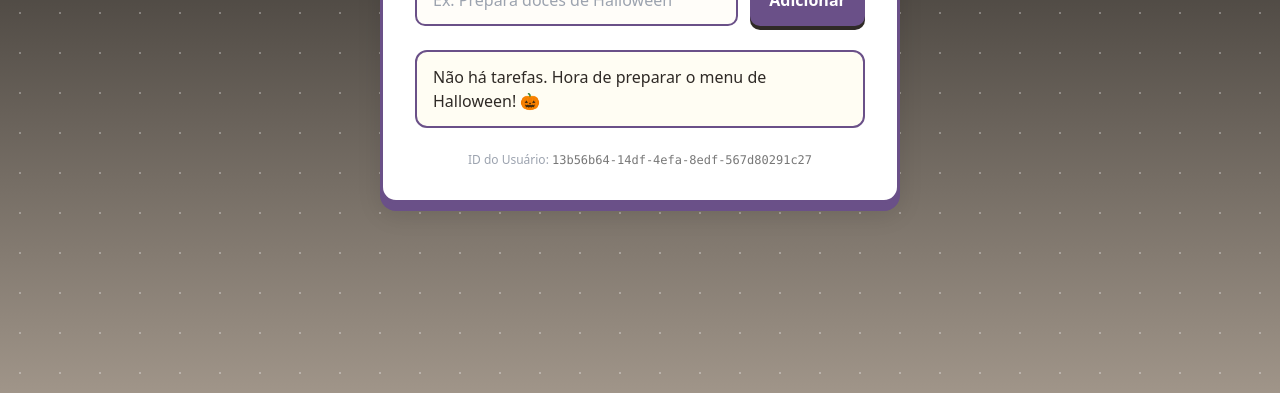
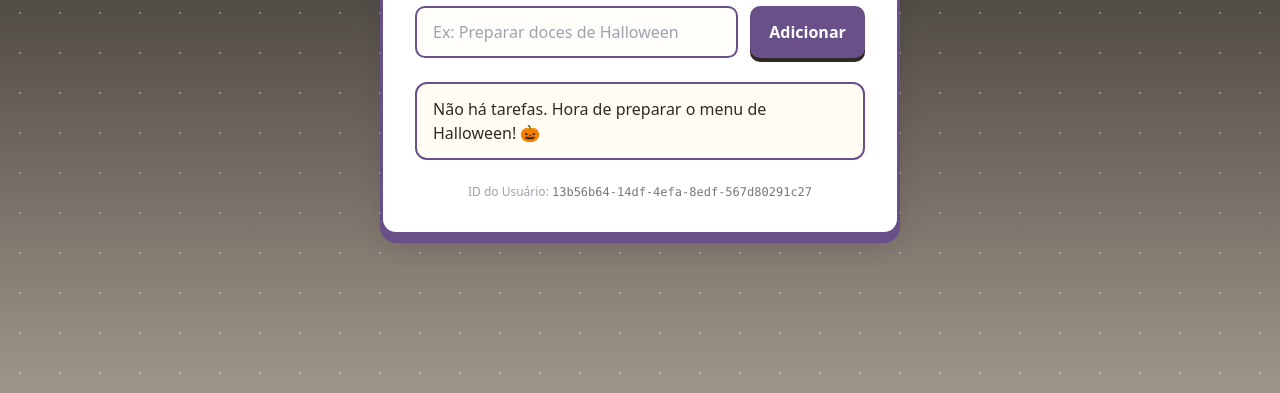
Before and after one commit to FATECAulas/DesenvolvimentoWeb, a plain HTML site: page ToDo/todolist.html in a window 1280 px wide. Shown: the part 407-800 px from the top of the page. Drawn offline with nearby package versions, Linux system fonts and the light colour scheme.

Commit message:
arrumando detalhes

```diff
--- a/ToDo/todolist.css
+++ b/ToDo/todolist.css
@@ -34,7 +34,7 @@ body {
   padding: 2rem;
   max-width: 520px;
   width: 100%;
-  top: 3rem;
+  top: 5rem;
 }
 
 /* Botão de voltar */
--- a/ToDo/todolist.html
+++ b/ToDo/todolist.html
@@ -43,7 +43,7 @@
       <input
         type="text"
         id="task-input"
-        placeholder="Ex: Prepara doces de Halloween"
+        placeholder="Ex: Preparar doces de Halloween"
         required
         class="flex-grow p-3 border-2 border-cafe-main/30 rounded-lg focus:outline-none focus:border-cafe-main transition duration-200 text-cafe-dark"
       />
```
